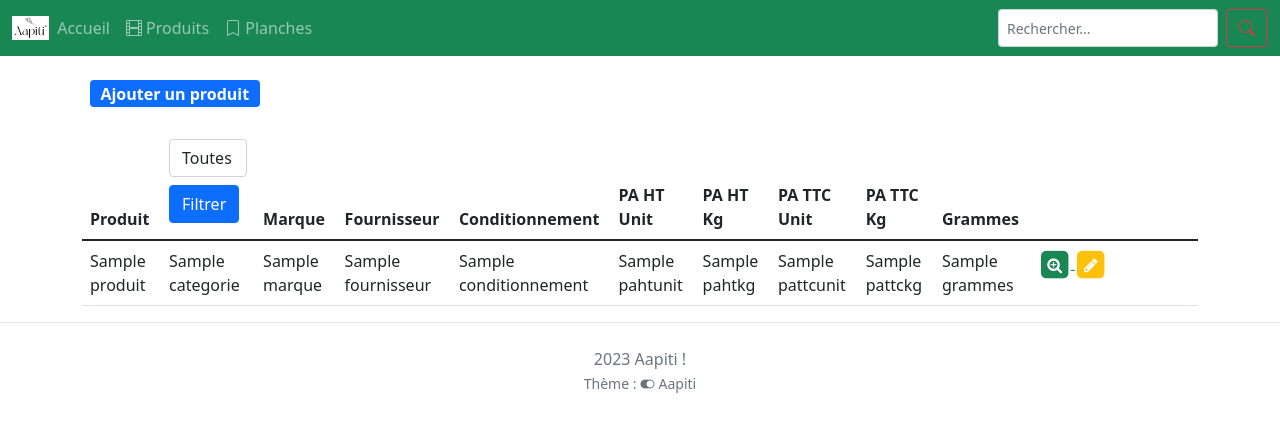
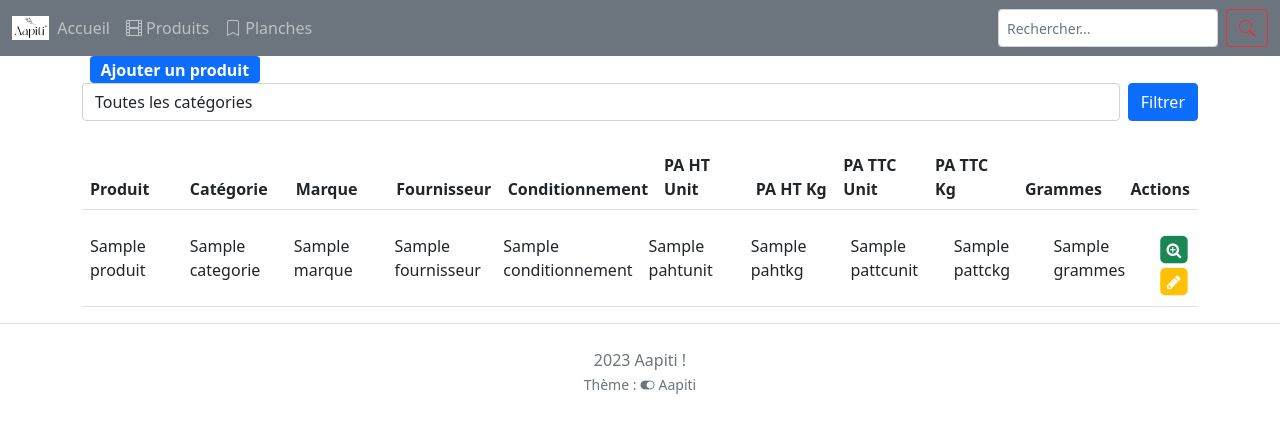
Before and after one commit to GrecoBen/Aapiti, a Symfony app: template templates/product/list.html.twig in a window 1280 px wide. Shown: the top 433 px of the page. Run offline with Twig, Linux system fonts and the light colour scheme; the template is opened without the code that fills it: most values are stand-ins (such as "Sample title", 1, 10 or a date in 2020); lists and menus that the app fills with data are empty; some libraries are stand-ins or nearby versions.

Commit message:
scrollbar

```diff
--- a/templates/base.html.twig
+++ b/templates/base.html.twig
@@ -31,9 +31,9 @@
         {% endfor %}
     {% endfor %}
     <!-- Nav -->
-    <nav class="navbar navbar-expand-lg navbar-dark {% block navCss %}bg-success{% endblock %}">
+    <nav class="navbar navbar-expand-lg navbar-dark {% block navCss %}bg-secondary{% endblock %}">
         <div class="container-fluid">
-            <a href="{{('')}}" class="d-flex align-items-center mb-2 mb-lg-0 text-white text-decoration-none header-logo">
+            <a href="{{(path('app_main'))}}" class="d-flex align-items-center mb-2 mb-lg-0 text-white text-decoration-none header-logo">
                 <img src="{{ asset('images/Aapiti.png')}}" height="24" alt="Logo Aapiti">
                 <span class="header-logo__title"></span>
             </a>
@@ -45,7 +45,7 @@
                 <ul class="navbar-nav me-auto mb-2 mb-lg-0">
                     {% block nav %}
                         <li class="nav-item">
-                            <a class="nav-link {% block homeActive %}{% endblock %}" href="{{('') }}">Accueil</a>
+                            <a class="nav-link {% block homeActive %}{% endblock %}" href="{{(path('app_main'))}}">Accueil</a>
                         </li>
                         <li class="nav-item">
                             <a class="nav-link {% block movieActive %}{% endblock %}" href="{{ path('app_product') }}"><i class="bi bi-film"></i> Produits</a>
--- a/templates/product/list.html.twig
+++ b/templates/product/list.html.twig
@@ -9,16 +9,11 @@
         <div class="row">
             <div class="col-lg-12">
                 <div class="main-box clearfix">
-                    <div class="table-responsive">
-                        <form action="{{ path('app_product') }}" method="post">
-                            <a href="{{ path('app_product_add') }}" class="badge bg-primary fs-6 my-4 mx-2 text-decoration-none">Ajouter un produit</a>
-
-                            <table class="table user-list">
-                                <thead>
-                                    <tr>
-                                        <th><span>Produit</span></th>
-                                        <th>
-                                            <select name="category" id="category" class="form-control">
+                    <!-- Partie avant -->
+                    <div class="mb-4">
+                        <a href="{{ path('app_product_add') }}" class="badge bg-primary fs-6 mx-2 text-decoration-none">Ajouter un produit</a>
+                        <form action="{{ path('app_product') }}" method="post" class="d-flex align-items-center">
+                            <select name="category" id="category" class="form-control me-2">
                                 <option value="">Toutes les catégories</option>
                                 {% for category in categories %}
                                     <option value="{{ category }}" {% if app.request.query.get('categorie') == category %}selected{% endif %}>
@@ -26,39 +21,55 @@
                                     </option>
                                 {% endfor %}
                             </select>
-                                            <button type="submit" class="btn btn-primary my-2">Filtrer</button>
-                                        </th>
-                                        <th><span>Marque</span></th>
-                                        <th><span>Fournisseur</span></th>
-                                        <th><span>Conditionnement</span></th>
-                                        <th><span>PA HT Unit</span></th>
-                                        <th><span>PA HT Kg</span></th>
-                                        <th><span>PA TTC Unit</span></th>
-                                        <th><span>PA TTC Kg</span></th>
-                                        <th><span>Grammes</span></th>
+                            <button type="submit" class="btn btn-primary">Filtrer</button>
+                        </form>
+                    </div>
+
+                    <!-- Tableau avec la première ligne fixe -->
+                    <div class="table-responsive">
+                        <table class="table user-list">
+                            <thead>
+                                <tr>
+                                    <th style="width: 10%;"><span>Produit</span></th>
+                                    <th style="width: 10%;"><span>Catégorie</span></th>
+                                    <th style="width: 10%;"><span>Marque</span></th>
+                                    <th style="width: 10%;"><span>Fournisseur</span></th>
+                                    <th style="width: 10%;"><span>Conditionnement</span></th>
+                                    <th style="width: 10%;"><span>PA HT Unit</span></th>
+                                    <th style="width: 10%;"><span>PA HT Kg</span></th>
+                                    <th style="width: 10%;"><span>PA TTC Unit</span></th>
+                                    <th style="width: 10%;"><span>PA TTC Kg</span></th>
+                                    <th style="width: 10%;"><span>Grammes</span></th>
+                                    <th style="width: 10%;"><span>Actions</span></th>
                                 </tr>
                             </thead>
+                        </table>
+                    </div>
+
+                    <!-- Tableau avec le reste du contenu (scrollable) -->
+                    <div class="table-responsive" style="max-height: 80vh; overflow-y: auto;">
+                        <table class="table user-list">
                             <tbody>
                                 {% for product in allProduct %}
                                     <tr>
-                                                <td><span>{{ product.produit }}</span></td>
-                                                <td><span>{{ product.categorie }}</span></td>
-                                                <td><span>{{ product.marque }}</span></td>
-                                                <td><span>{{ product.fournisseur }}</span></td>
-                                                <td><span>{{ product.conditionnement }}</span></td>
-                                                <td><span>{{ product.pahtunit }}</span></td>
-                                                <td><span>{{ product.pahtkg }}</span></td>
-                                                <td><span>{{ product.pattcunit }}</span></td>
-                                                <td><span>{{ product.pattckg }}</span></td>
-                                                <td><span>{{ product.grammes }}</span></td>
-                                                <td style="width: 15%;">
+                                        <td style="width: 10%;"><span>{{ product.produit }}</span></td>
+                                        <td style="width: 10%;"><span>{{ product.categorie }}</span></td>
+                                        <td style="width: 10%;"><span>{{ product.marque }}</span></td>
+                                        <td style="width: 10%;"><span>{{ product.fournisseur }}</span></td>
+                                        <td style="width: 10%;"><span>{{ product.conditionnement }}</span></td>
+                                        <td style="width: 10%;"><span>{{ product.pahtunit }}</span></td>
+                                        <td style="width: 10%;"><span>{{ product.pahtkg }}</span></td>
+                                        <td style="width: 10%;"><span>{{ product.pattcunit }}</span></td>
+                                        <td style="width: 10%;"><span>{{ product.pattckg }}</span></td>
+                                        <td style="width: 10%;"><span>{{ product.grammes }}</span></td>
+                                        <td style="width: 10%;">
                                             <a href="{{ path('app_product_show', {id: product.id}) }}" class="link-success">
                                                 <span class="fa-stack">
                                                     <i class="fa fa-square fa-stack-2x"></i>
                                                     <i class="fa fa-search-plus fa-stack-1x fa-inverse"></i>
                                                 </span>
                                             </a>
-                                                    <a href="{{path('app_product_edit',{id:product.id})}}" class="link-warning">
+                                            <a href="{{ path('app_product_edit', {id: product.id}) }}" class="link-warning">
                                                 <span class="fa-stack">
                                                     <i class="fa fa-square fa-stack-2x"></i>
                                                     <i class="fa fa-pencil fa-stack-1x fa-inverse"></i>
@@ -69,7 +80,6 @@
                                 {% endfor %}
                             </tbody>
                         </table>
-                        </form>
                     </div>
                 </div>
             </div>
```
Also changed, not shown: src/Controller/MainController.php (added, +26 -0 lines), templates/main/index.html.twig (added, +32 -0 lines). Lines whose indentation alone changed are shown as unchanged.
